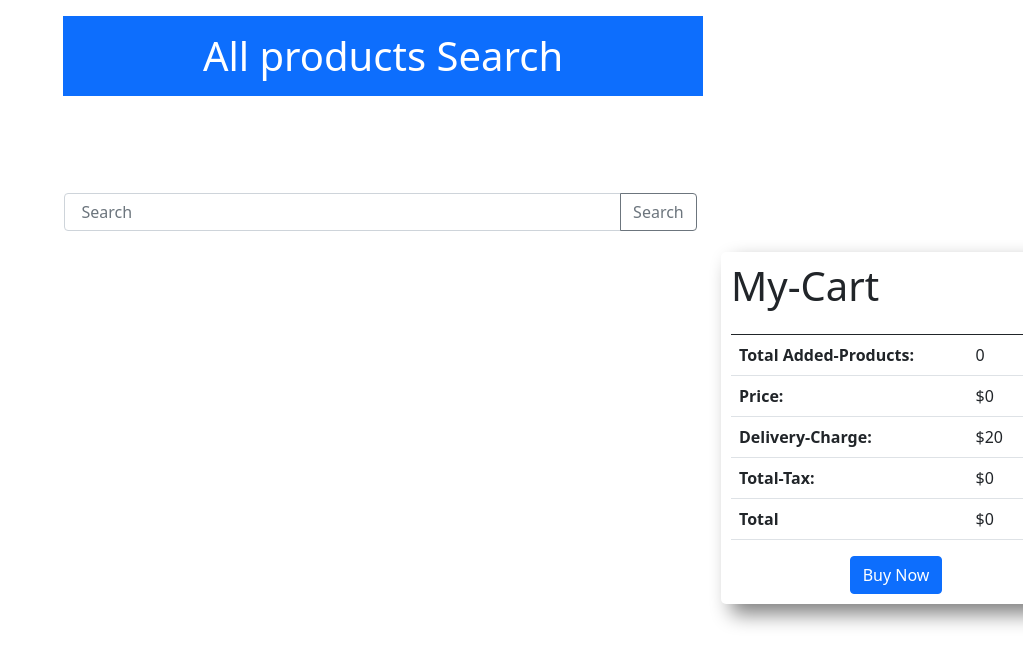
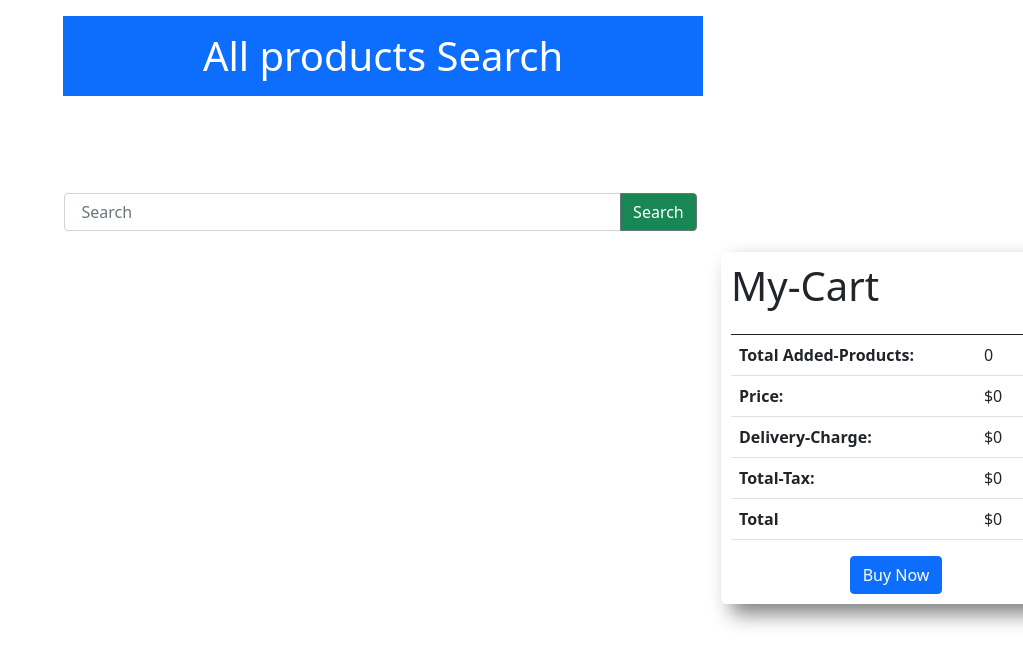
Before and after one commit to sabbir1020/Ranga-store-fix, a plain HTML site: page index.html in a window 1280 px wide. Shown: the whole page, without its empty margins (257-1280 px from the left). Drawn offline with nearby package versions, Linux system fonts and the light colour scheme; no server answers.

Commit message:
css and js files added

```diff
--- a/index.html
+++ b/index.html
@@ -7,11 +7,8 @@
   <meta name="viewport" content="width=device-width, initial-scale=1.0" />
   <title>Ranga store</title>
   <link rel="stylesheet" href="./css/style.css" />
-  <!-- Latest compiled and minified CSS -->
+  <!--  compiled and minified CSS -->
   <link href="https://cdn.jsdelivr.net/npm/bootstrap@5.0.2/dist/css/bootstrap.min.css" rel="stylesheet" integrity="sha384-EVSTQN3/azprG1Anm3QDgpJLIm9Nao0Yz1ztcQTwFspd3yD65VohhpuuCOmLASjC" crossorigin="anonymous">
-  <!-- <link rel="stylesheet" href="https://maxcdn.bootstrapcdn.com/bootstrap/3.3.7/css/bootstrap.min.css" -->
-    <!-- integrity="sha384-BVYiiSIFeK1dGmJRAkycuHAHRg32OmUcww7on3RYdg4Va+PmSTsz/K68vbdEjh4u" crossorigin="anonymous" /> -->
-
   <!-- google Montserrat  font  -->
   <link rel="preconnect" href="https://fonts.googleapis.com" />
   <link rel="preconnect" href="https://fonts.gstatic.com" crossorigin />
@@ -30,7 +27,7 @@
 
         <div class="input-group mb-3 mx-auto w-50">
           <input type="text" class="form-control" placeholder=" Search" aria-label="Recipient's username" aria-describedby="button-addon2">
-          <button class="btn btn-outline-secondary" type="button" id="button-addon2"> Search</button>
+          <button class="btn btn-outline-secondary  text-white bg-success" type="button" id="button-addon2" onclick="loadProducts()" > Search</button>
         </div>
         <!-- <button type="button" class="btn btn-primary search-button" data-toggle="button" aria-pressed="false"
           autocomplete="off" id="search-btn" onclick="loadProducts()">
@@ -41,7 +38,7 @@
     <div class="row">
       <div class="col-md-9 col-lg-9 col-sm-7">
         <div id="all-products" class="">
-          <h1></h1>
+          <!-- <h1></h1> -->
         </div>
       </div>
       <div class="col-md-3 col-lg-3 col-sm-5 cart-main">
@@ -71,7 +68,7 @@
               </tr>
               <tr>
                 <th>Delivery-Charge:</th>
-                <td> $<span id="delivery-charge">20</span></td>
+                <td> $<span id="delivery-charge">0</span></td>
                 <td></td>
                 <td></td>
               </tr>
--- a/js/app.js
+++ b/js/app.js
@@ -18,7 +18,8 @@ const showProducts = (products) => {
     console.log(image)
     const div = document.createElement("div");
     div.classList.add("product");
-    div.innerHTML = `<div class="single-product">
+    div.innerHTML =
+     ` <div class="single-product">
           <div>
             <img class="product-image"  src=${product.image}></img>
           </div>
@@ -28,7 +29,8 @@ const showProducts = (products) => {
           <p> Rateing:${product.rating.rate}<p>
           <h2>Price: $ ${product.price}</h2>
           <button onclick="addToCart(${product.id},${product.price})" id="addToCart-btn" class="buy-now btn btn-success">add to cart</button>
-      <button id="details-btn" class="btn btn-danger">Details</button></div>
+          <button id="details-btn" class="btn btn-danger">Details</button>
+       </div>
       `;
     document.getElementById("all-products").appendChild(div);
   }
```
Lines whose indentation alone changed are shown as unchanged.
